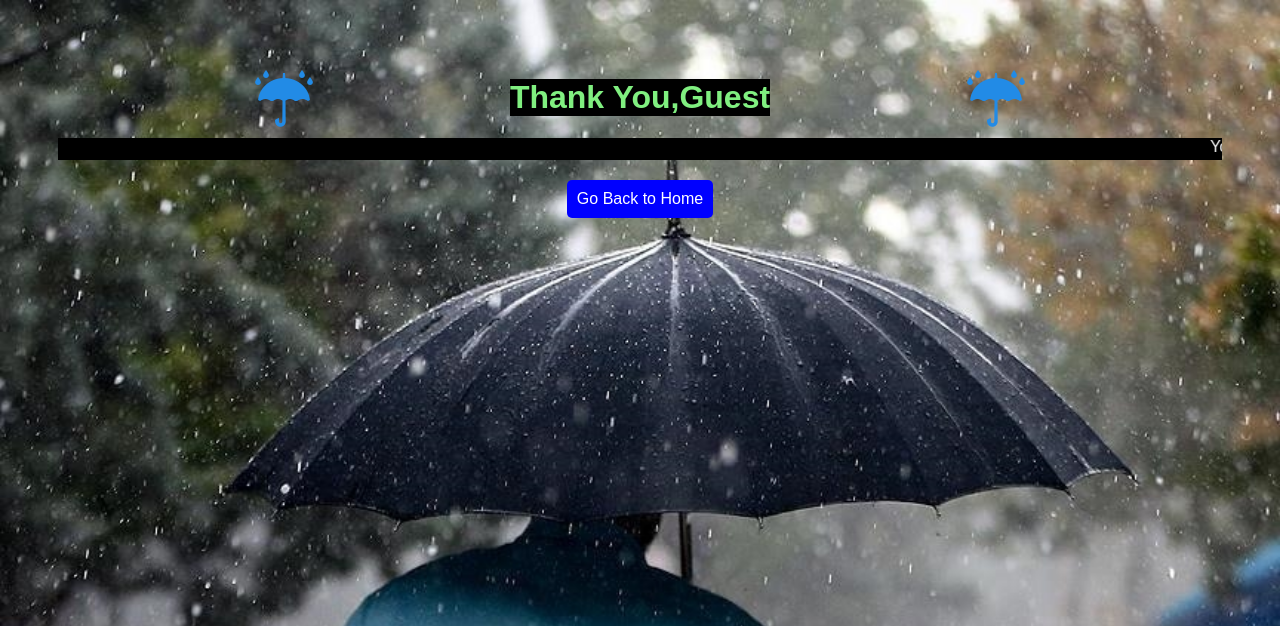
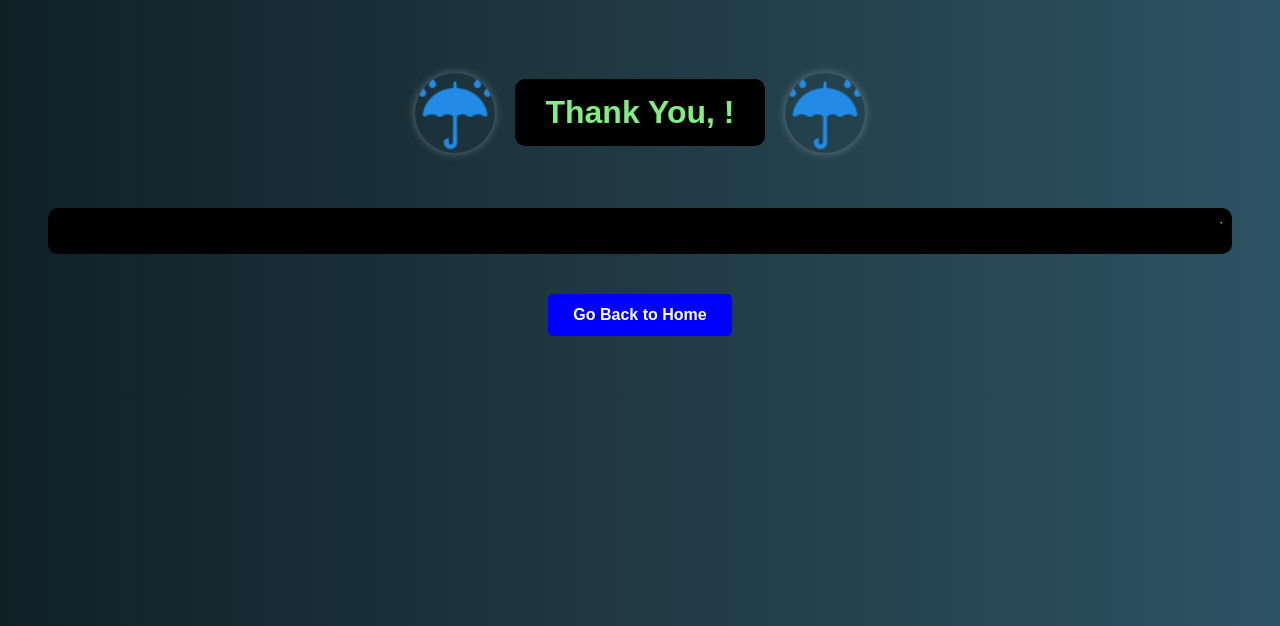
Before and after one commit to rayan212223/weatherX, a Flask app: page /thanks in a window 1280 px wide. Shown: the top 626 px of the page. Run offline with Flask 3, Linux system fonts and the light colour scheme.

Commit message:
added feels like popup,and dynamic response to the user in thankyou page

```diff
--- a/app.py
+++ b/app.py
@@ -20,7 +20,7 @@ def explore():
 
 @app.route("/thanks")
 def thanks():
-    name = request.args.get('name', 'Guest')  # Get name from URL
+    name = request.args.get('name', '')  # Get name from URL
     return render_template("thanks.html", name=name)
 
 
@@ -113,10 +113,8 @@ def index():
             temperature=temperature,pressure=pressure,humidity=humidity,city_name=city_name,wind=wind,lat=lat,lon=lon,
             Shumidity=Shumidity,Spressure=Spressure,Swind=Swind,Stemperature=Stemperature,
             Mhumidity=Mhumidity,Mpressure=Mpressure,Mwind=Mwind,Mtemperature=Mtemperature,
-            Lhumidity=Lhumidity,Lpressure=Lpressure,Lwind=Lwind,Ltemperature=Ltemperature
-
-
-            )
+            Lhumidity=Lhumidity,Lpressure=Lpressure,Lwind=Lwind,Ltemperature=Ltemperature,
+            cityName=city_name)
 
         except KeyError:  # If an invalid location is entered, return an error message
             city_name = 'Jorhat'
@@ -155,7 +153,8 @@ def index():
             temperature=temperature,pressure=pressure,humidity=humidity,city_name=city_name,wind=wind,lat=lat,lon=lon,
              Shumidity=Shumidity,Spressure=Spressure,Swind=Swind,Stemperature=Stemperature,
             Mhumidity=Mhumidity,Mpressure=Mpressure,Mwind=Mwind,Mtemperature=Mtemperature,
-            Lhumidity=Lhumidity,Lpressure=Lpressure,Lwind=Lwind,Ltemperature=Ltemperature)
+            Lhumidity=Lhumidity,Lpressure=Lpressure,Lwind=Lwind,Ltemperature=Ltemperature,
+            cityName=city_name)
 
     else:
             city_name = 'Jorhat'
@@ -192,7 +191,9 @@ def index():
             temperature=temperature,pressure=pressure,humidity=humidity,city_name=city_name,wind=wind,lat=lat,lon=lon,
              Shumidity=Shumidity,Spressure=Spressure,Swind=Swind,Stemperature=Stemperature,
             Mhumidity=Mhumidity,Mpressure=Mpressure,Mwind=Mwind,Mtemperature=Mtemperature,
-            Lhumidity=Lhumidity,Lpressure=Lpressure,Lwind=Lwind,Ltemperature=Ltemperature)
+            Lhumidity=Lhumidity,Lpressure=Lpressure,Lwind=Lwind,Ltemperature=Ltemperature,
+            cityName=city_name
+             )
 
 
 if __name__ == '__main__':
--- a/static/css/styles.css
+++ b/static/css/styles.css
@@ -12,7 +12,7 @@ html,body
 header.masthead {
     position: relative;
     /* background: url("season.jpg") no-repeat center center; */
-    background:url('../img/coolw.jpg');
+    background:url('../img/season.jpg');
     background-size: cover;
     padding-top: 3rem;
     padding-bottom: 7rem;
--- a/templates/explore.html
+++ b/templates/explore.html
@@ -6,6 +6,10 @@
     <title>Explore Us - WeatherX</title>
     <script src="https://cdn.tailwindcss.com"></script>
     <style>
+
+
+
+
 
 
         .whychosewx:hover{
@@ -157,7 +161,7 @@
 
 
 <!-- Container with Background Image -->
-<div style="background-image: url('{{ url_for('static', filename='img/coolw2.jpg') }}');"
+<div style="background-image: url('{{ url_for('static', filename='img/rainy.jpg') }}');"
      class="bg-cover bg-center bg-no-repeat min-h-screen py-16 text-white">
 
 
--- a/templates/thanks.html
+++ b/templates/thanks.html
@@ -5,50 +5,95 @@
     <meta name="viewport" content="width=device-width, initial-scale=1.0">
     <title>Thank You</title>
     <style>
+        body {
+            font-family: Arial, sans-serif;
+            text-align: center;
+            padding: 50px;
+            background: linear-gradient(to right, #0f2027, #203a43, #2c5364);
+            color: white;
+        }
 
-        body { font-family: Arial, sans-serif; text-align: center; padding: 50px;background-image:url("{{ url_for('static', filename='img/season.jpg') }}"); background-repeat:no-repeat;background-size:cover;}
-        h1 { color: #80EF80; background-color:black;display:inline-block;}
-        a { display: inline-block; margin-top: 20px; padding: 10px; background: blue; color: white; text-decoration: none; border-radius: 5px; }
-        a:hover { background: darkblue; }
-        img{
-            display:block;
-            margin:auto;
-            border-radius:10px;
+        .container {
+            display: flex;
+            flex-direction: column;
+            align-items: center;
+            justify-content: center;
+            gap: 20px;
+        }
 
+        h1 {
+            background: black;
+            color: #80EF80;
+            padding: 15px 30px;
+            border-radius: 10px;
+            display: inline-block;
+            font-size: 2rem;
         }
-        marquee{
-            color:white;
 
-            font-size:1rem;
-            width:100%;
-            margin-left:0px;
+        .thanks {
+            display: flex;
+            align-items: center;
+            justify-content: center;
+            gap: 20px;
         }
-        .thanks{
-            display:flex;
-            flex-direction:row;
-            justify-content:space-around;
+
+        img {
+            width: 80px;
+            height: 80px;
+            border-radius: 50%;
+            box-shadow: 0px 0px 10px rgba(255, 255, 255, 0.3);
         }
-        .marq{
-            background-color:black;
+
+        .marq {
+            background-color: black;
+            padding: 10px;
+            width: 100%;
+            margin-top: 20px;
+            border-radius: 10px;
+        }
+
+        marquee {
+            font-size: 1.2rem;
+            font-weight: bold;
+            color: white;
+            text-transform: uppercase;
+        }
+
+        a {
+            display: inline-block;
+            margin-top: 20px;
+            padding: 12px 25px;
+            background: blue;
+            color: white;
+            text-decoration: none;
+            border-radius: 5px;
+            font-size: 1rem;
+            font-weight: bold;
+            transition: 0.3s ease;
+        }
+
+        a:hover {
+            background: darkblue;
+            transform: scale(1.05);
         }
 
     </style>
 </head>
 <body>
 
-    <div class="thanks">
-        <img src="{{ url_for('static', filename='img/logo.jpg') }}" >
-       <h1>Thank You,{{name}}</h1>
-       <img src="{{ url_for('static', filename='img/logo.jpg') }}" >
+    <div class="container">
+        <div class="thanks">
+            <img src="{{ url_for('static', filename='img/logo.jpg') }}" alt="Logo">
+            <h1>Thank You, {{ name }}!</h1>
+            <img src="{{ url_for('static', filename='img/logo.jpg') }}" alt="Logo">
+        </div>
+
+        <div class="marq">
+            <marquee direction="left" scrollamount="8">Your query has been submitted. We'll get back to you soon.</marquee>
+        </div>
+
+        <a href="/">Go Back to Home</a>
     </div>
-    <div class="marq">
-    <marquee direction="left" scrollamount="10">Your query has been submitted. We'll get back to you soon.</marquee>
-    </div>
-    <a href="/">Go Back to Home</a>
-
 
 </body>
-<script>
-
-
 </html>
```
Also changed, not shown: templates/home.html (+88 -3 lines).
